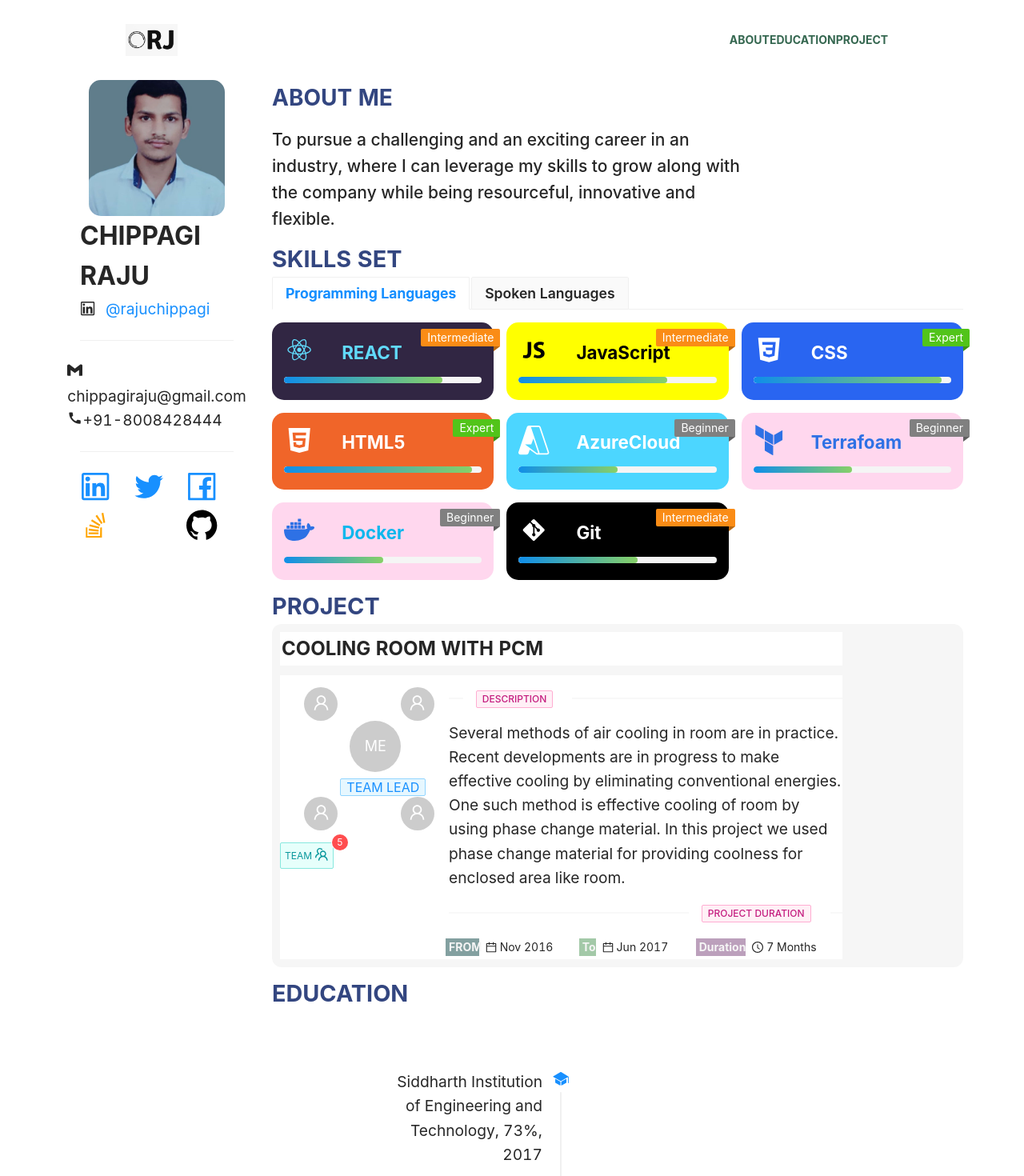
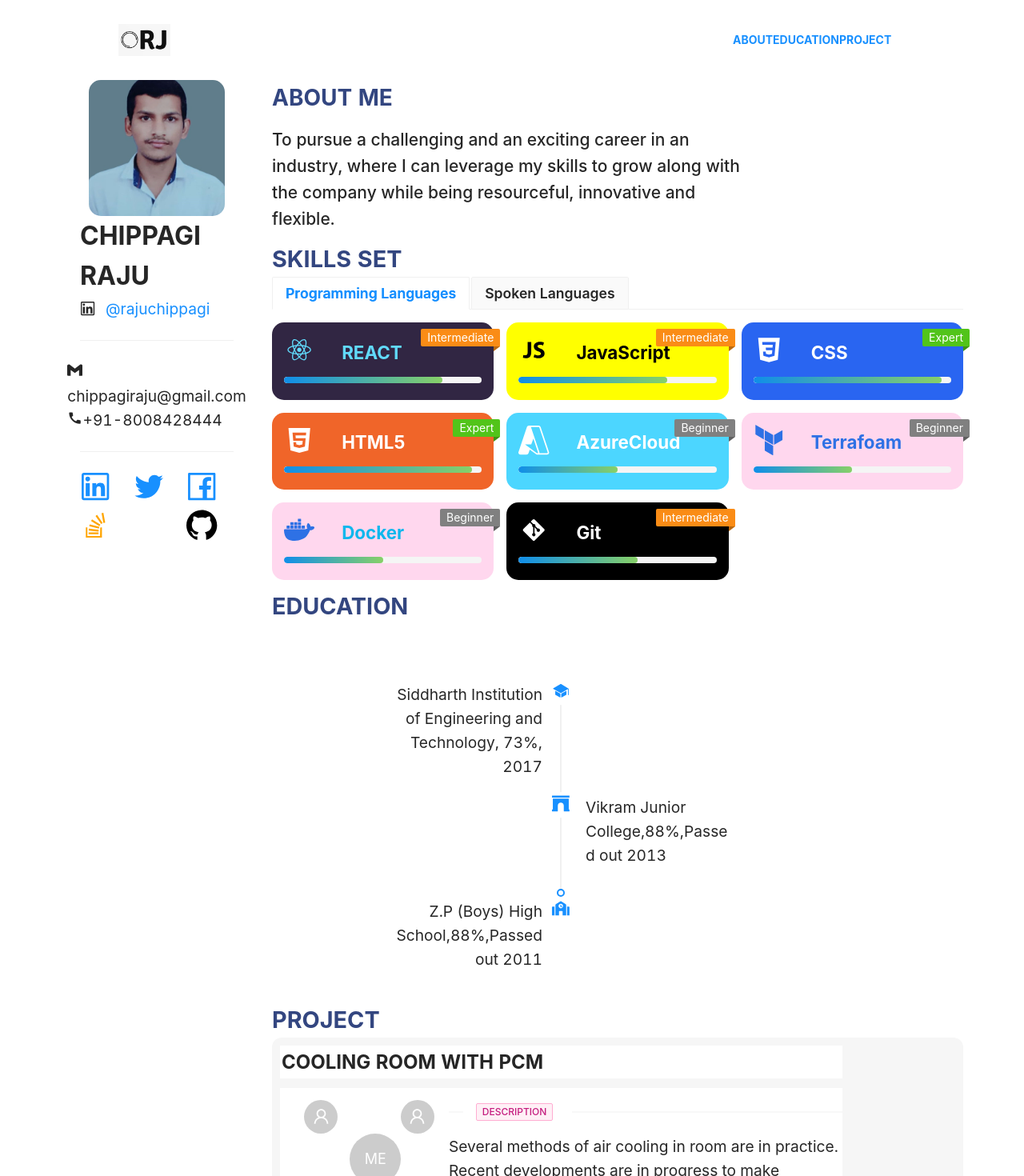
Before and after one commit to ChippagiRaju/myportfolio, a React (Create React App) app: page / in a window 1280 px wide. Shown: the top 1470 px of the page at 80% size. Built offline with nearby package versions, Linux system fonts and the light colour scheme.

Commit message:
added anchor tags for links to move to specific area like #ss and changed position of both education and project

```diff
--- a/src/Components/Navbar1/Navbar1.css
+++ b/src/Components/Navbar1/Navbar1.css
@@ -8,7 +8,11 @@
   flex-direction: row;
   align-items: center;
 
-  padding: 10px;
+  /* padding: 10px;
+  position: fixed;
+background-color: antiquewhite;
+z-index: 1;
+top: 0; */
 }
 
 .navBar_Child {
@@ -18,4 +22,5 @@
   align-items: center;
   font-weight: bolder;
   color: #356750;
+
 }
--- a/src/Components/Navbar1/index.js
+++ b/src/Components/Navbar1/index.js
@@ -3,6 +3,7 @@ import { Col, Row } from "antd";
 import Profile_Pic from "../../RJ.png";
 import { Avatar, Image } from "antd";
 import "./Navbar1.css";
+// import { About, Education, Project } from "../../Main_Wrapper/RightPage"
 
 export default function index() {
   return (
@@ -15,9 +16,10 @@ export default function index() {
       <Col span={4} offset={8}>
         <div className="navBar_Child">
 
-          <div style={{cursor:"pointer"}}>ABOUT</div>
-          <div style={{cursor:"pointer"}}>EDUCATION</div>
-          <div style={{cursor:"pointer"}}>PROJECT</div>
+          <div style={{ cursor: "pointer" }}> <a href="#ss" target="_self">ABOUT</a></div>
+          <div style={{ cursor: "pointer" }}> <a href="#ss1" target="_self">EDUCATION</a></div>
+          <div style={{ cursor: "pointer" }}> <a href="#ss2" target="_self">PROJECT</a></div>
+
         </div>
       </Col>
     </Row>
--- a/src/Main_Wrapper/LeftPage/index.js
+++ b/src/Main_Wrapper/LeftPage/index.js
@@ -21,6 +21,7 @@ export default function index() {
         display: "flex",
         flexDirection: "column",
         alignItems: "center",
+
       }}
     >
       <Avatar
--- a/src/Main_Wrapper/RightPage/About.js
+++ b/src/Main_Wrapper/RightPage/About.js
@@ -2,13 +2,13 @@ import React from "react";
 
 export default function About() {
   return (
-    <>
+    <div id="ss">
       <h1 style={{ fontWeight: "bold", color: "#334680" }}>ABOUT ME</h1>
       <h2 style={{ width: "70%" }}>
         To pursue a challenging and an exciting career in an industry, where I
         can leverage my skills to grow along with the company while being
         resourceful, innovative and flexible.
       </h2>
-    </>
+    </div>
   );
 }
--- a/src/Main_Wrapper/RightPage/Education.js
+++ b/src/Main_Wrapper/RightPage/Education.js
@@ -8,6 +8,7 @@ import { IoIosSchool } from "react-icons/io";
 export default function Education() {
   return (
     <>
+    <div id="ss1">
       <div className="Heading" style={{ color: "#334680", marginTop: "10px" }}>
         EDUCATION
       </div>
@@ -45,6 +46,7 @@ export default function Education() {
           </Timeline>
         </Col>
       </Row>
+      </div>
     </>
   );
 }
--- a/src/Main_Wrapper/RightPage/Project.js
+++ b/src/Main_Wrapper/RightPage/Project.js
@@ -10,6 +10,7 @@ import {
 export default function Project() {
   return (
     <>
+    <div id="ss2">
       <div className="Heading" style={{ color: "#334680", marginTop: "10px" }}>
         PROJECT
       </div>
@@ -201,6 +202,7 @@ export default function Project() {
           </Col>
         </Row>
       </div>
+      </div>
     </>
   );
 }
--- a/src/Main_Wrapper/RightPage/Right_Child.css
+++ b/src/Main_Wrapper/RightPage/Right_Child.css
@@ -1,5 +1,6 @@
 .Right_Child {
   padding-top: 10px;
+
 }
 .Heading {
   font-size: 1.8rem;
--- a/src/Main_Wrapper/RightPage/index.js
+++ b/src/Main_Wrapper/RightPage/index.js
@@ -7,8 +7,8 @@ export default function index() {
     <div>
       <About />
       <SkillSet />
+      <Education />
       <Project />
-      <Education />
     </div>
   );
 }
```
